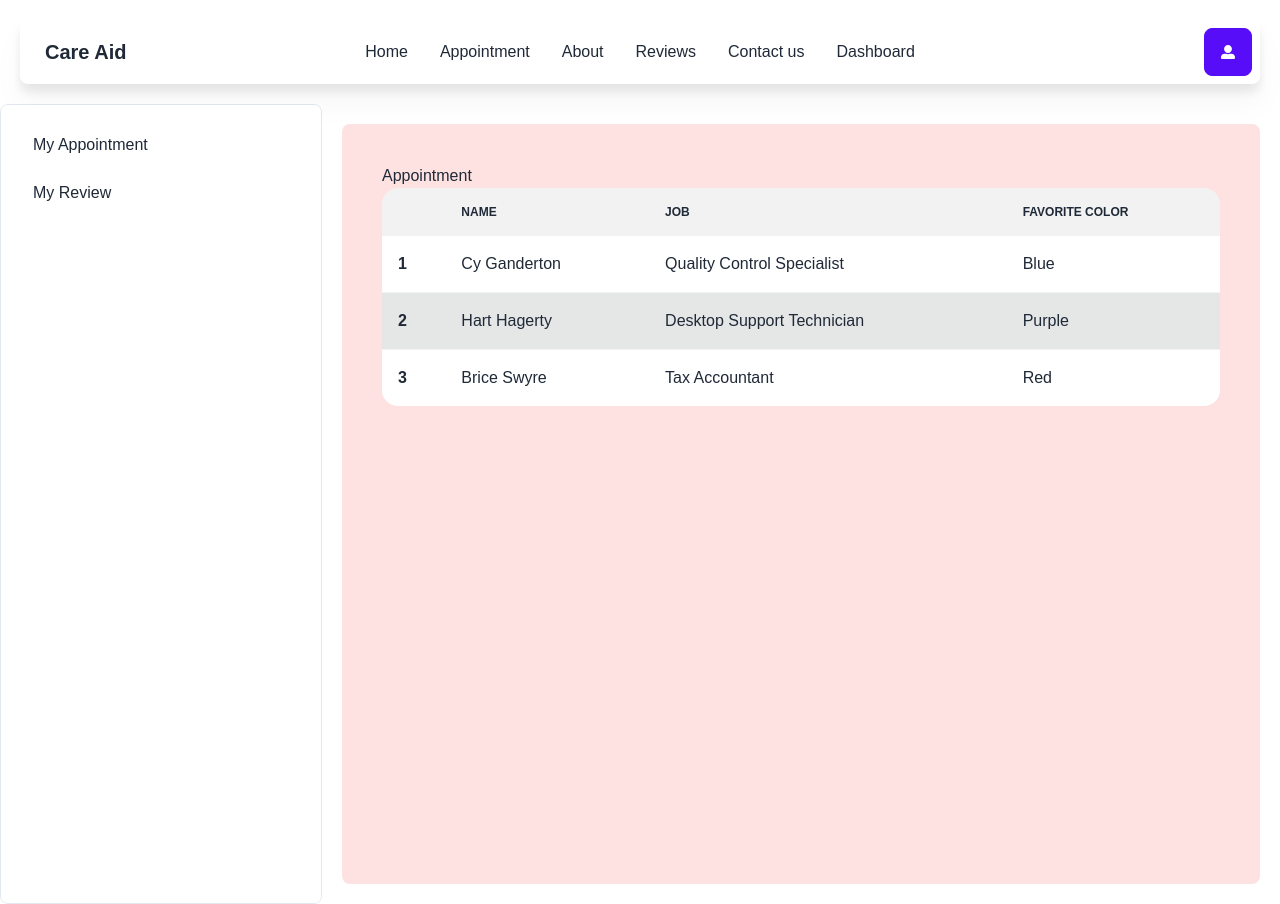
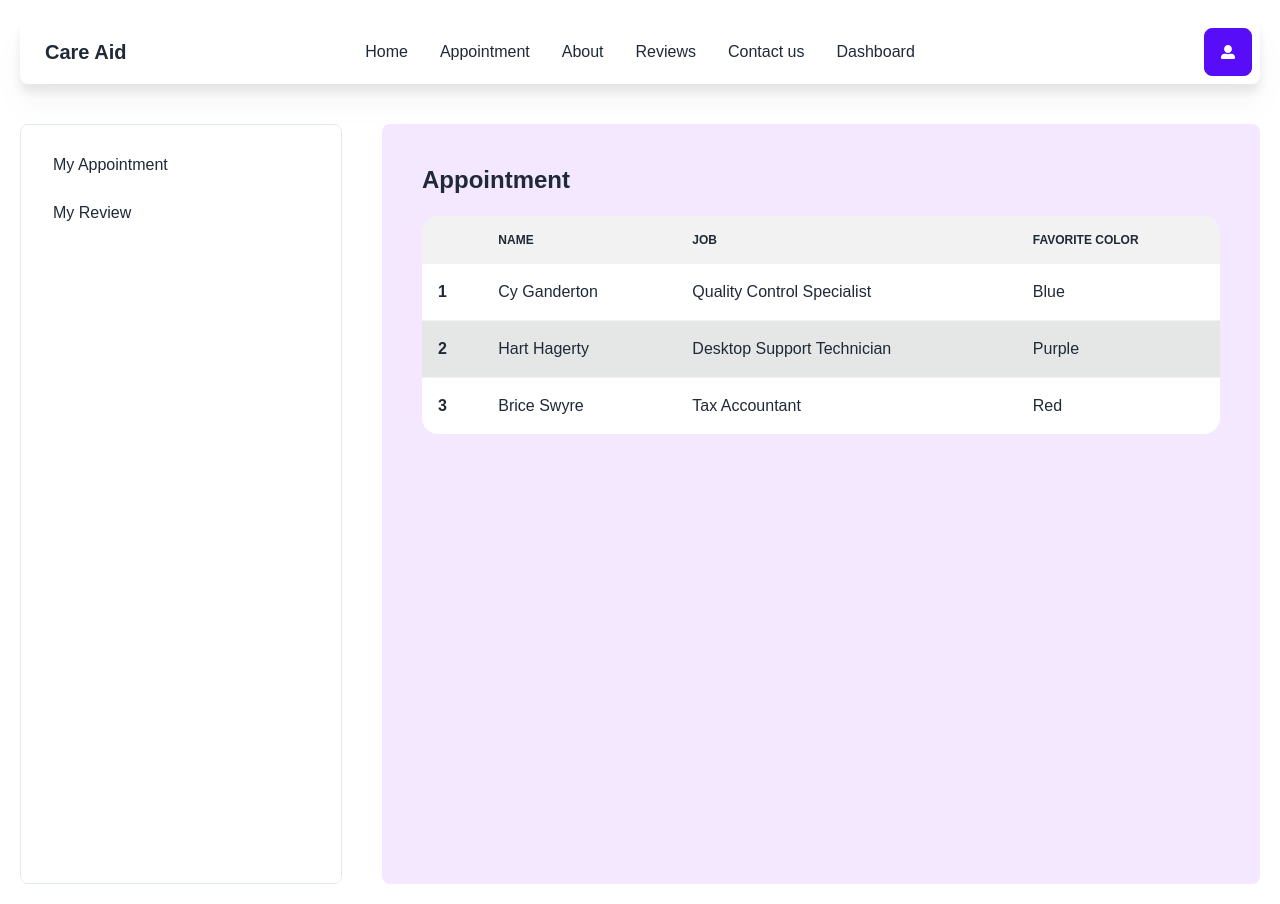
Before and after one commit to devmhimran/care-aid, a React (Create React App) app in the folder care-aid/: page /dashboard in a window 1280 px wide. Built offline with nearby package versions, Linux system fonts and the light colour scheme; no server answers.

Commit message:
Update Dashboard

```diff
--- a/care-aid/src/component/Dashboard/Dashboard.js
+++ b/care-aid/src/component/Dashboard/Dashboard.js
@@ -7,11 +7,11 @@ const Dashboard = () => {
             <div className="container mx-auto">
                 <div class="drawer drawer-mobile ">
                     <input id="my-drawer-2" type="checkbox" class="drawer-toggle" />
-                    <div class="drawer-content  bg-red-100 m-5 lg:p-10 rounded-lg ">
+                    <div class="drawer-content bg-purple-100 m-5 lg:p-10 rounded-lg ">
                         <Outlet />
 
                     </div>
-                    <div class="drawer-side border border-solid border-slate-200 rounded-lg ">
+                    <div class="drawer-side border border-solid border-slate-200 rounded-lg m-5">
                         <label for="my-drawer-2" class="drawer-overlay"></label>
                         <ul class="menu p-4 overflow-y-auto w-80 bg-base-100 text-base-content">
                             {/* <!-- Sidebar content here --> */}
--- a/care-aid/src/component/MyAppointment/MyAppointment.js
+++ b/care-aid/src/component/MyAppointment/MyAppointment.js
@@ -3,7 +3,7 @@ import React from 'react';
 const MyAppointment = () => {
     return (
         <div>
-            <h1>Appointment</h1>
+            <h1 className='text-2xl font-bold mb-5'>Appointment</h1>
             <div class="overflow-x-auto">
   <table class="table w-full">
     {/* <!-- head --> */}
```
